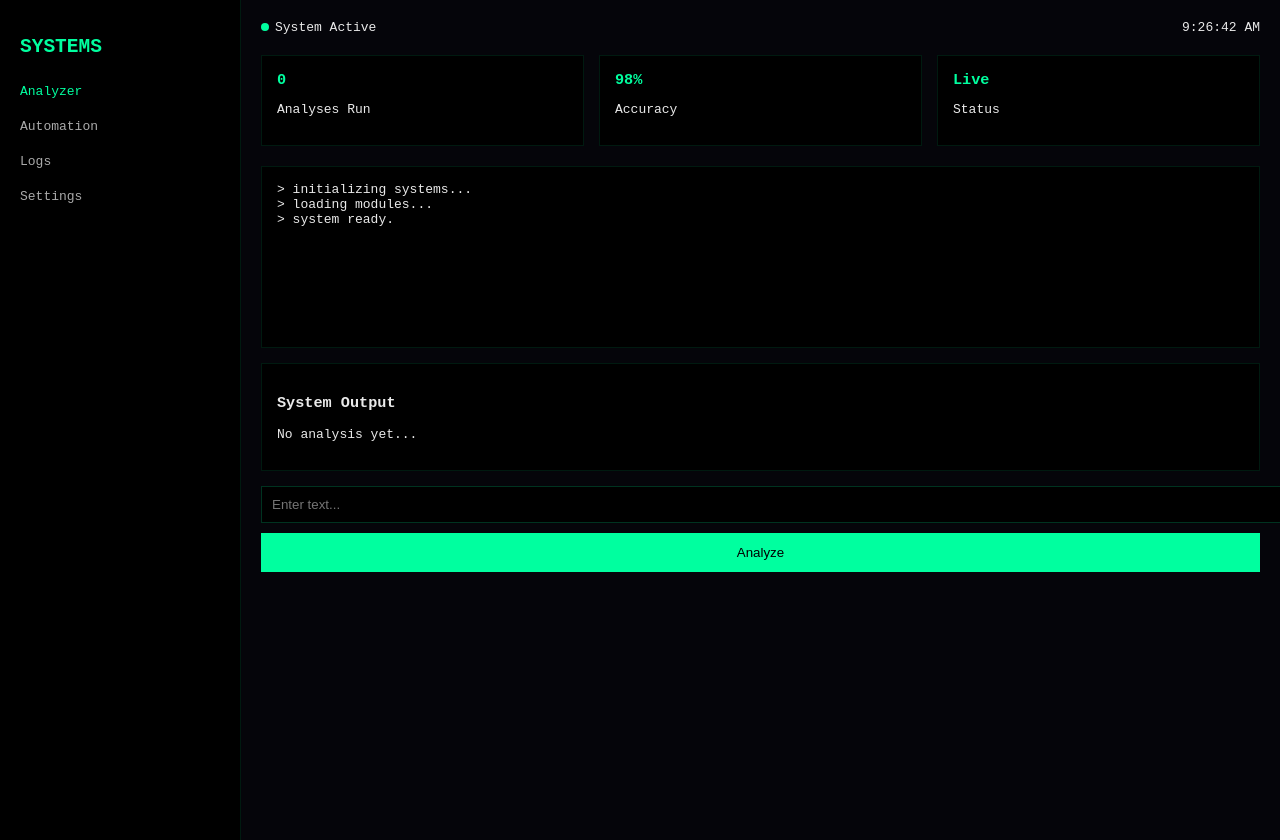
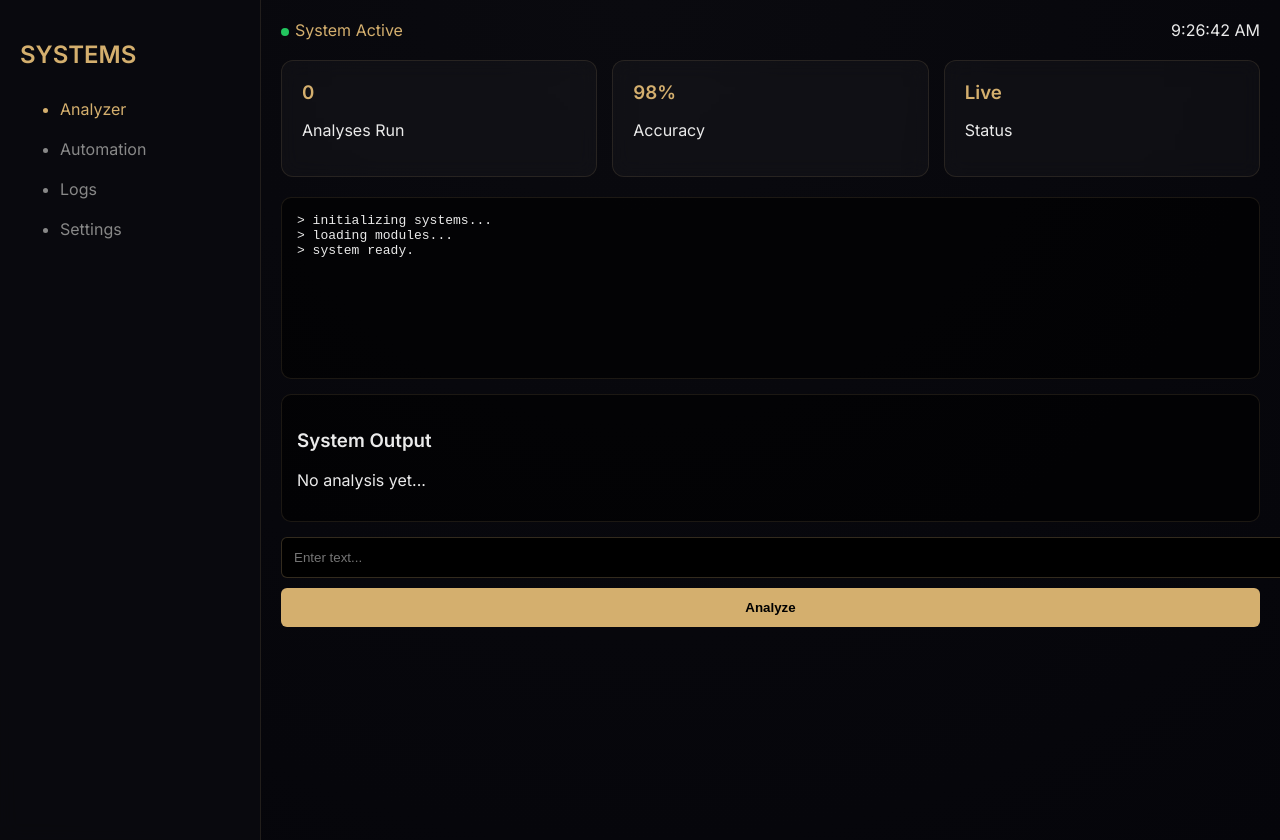
Before and after one commit to kennyorlando65-prog/nocturne-studio, a plain HTML site: page experiments.html in a window 1280 px wide. Drawn offline with Linux system fonts and the light colour scheme.

Commit message:
Update systems.css

```diff
--- a/css/systems.css
+++ b/css/systems.css
@@ -1,7 +1,9 @@
+@import url('https://fonts.googleapis.com/css2?family=Inter:wght@300;400;600&display=swap');
+
 body{
   margin:0;
-  font-family:monospace;
-  background:#05050a;
+  font-family:'Inter', sans-serif;
+  background:radial-gradient(circle at top,#0a0a0f,#05050a);
   color:#eaeaea;
 }
 
@@ -11,30 +13,26 @@ body{
 
 /* SIDEBAR */
 .sidebar{
-  width:200px;
-  background:#000;
+  width:220px;
+  background:rgba(10,10,15,0.9);
+  backdrop-filter:blur(10px);
+  border-right:1px solid rgba(255,215,150,0.1);
   padding:20px;
   height:100vh;
-  border-right:1px solid rgba(0,255,159,0.1);
 }
 
 .sidebar h2{
-  color:#00ff9f;
-}
-
-.sidebar ul{
-  list-style:none;
-  padding:0;
+  color:#d4af6e;
 }
 
 .sidebar li{
   padding:10px 0;
+  color:#888;
   cursor:pointer;
-  color:#aaa;
 }
 
 .sidebar li.active{
-  color:#00ff9f;
+  color:#d4af6e;
 }
 
 /* MAIN */
@@ -50,10 +48,14 @@ body{
   margin-bottom:20px;
 }
 
+.status{
+  color:#d4af6e;
+}
+
 .dot{
   width:8px;
   height:8px;
-  background:#00ff9f;
+  background:#22c55e;
   border-radius:50%;
   display:inline-block;
   margin-right:6px;
@@ -68,47 +70,68 @@ body{
 
 .stat{
   flex:1;
-  background:#000;
-  padding:15px;
-  border:1px solid rgba(0,255,159,0.1);
+  padding:20px;
+  border-radius:12px;
+  background:rgba(255,255,255,0.03);
+  backdrop-filter:blur(10px);
+  border:1px solid rgba(255,215,150,0.1);
+  transition:0.3s;
+}
+
+.stat:hover{
+  transform:translateY(-3px);
 }
 
 .stat h3{
-  color:#00ff9f;
+  color:#d4af6e;
   margin:0;
 }
 
 /* TERMINAL */
 .terminal{
-  background:#000;
+  background:rgba(0,0,0,0.6);
+  border:1px solid rgba(255,215,150,0.1);
   padding:15px;
+  border-radius:10px;
   min-height:150px;
-  border:1px solid rgba(0,255,159,0.1);
   margin-bottom:15px;
+  font-family:monospace;
 }
 
 /* RESULT */
 .result{
-  background:#000;
+  background:rgba(0,0,0,0.6);
+  border:1px solid rgba(255,215,150,0.1);
   padding:15px;
-  border:1px solid rgba(0,255,159,0.1);
+  border-radius:10px;
 }
 
 /* INPUT */
 input{
   width:100%;
-  padding:10px;
+  padding:12px;
   margin-top:15px;
   background:#000;
-  border:1px solid rgba(0,255,159,0.2);
-  color:#00ff9f;
+  border:1px solid rgba(255,215,150,0.2);
+  color:#d4af6e;
+  border-radius:6px;
 }
 
+/* BUTTON */
 button{
   width:100%;
   padding:12px;
   margin-top:10px;
-  background:#00ff9f;
+  background:#d4af6e;
   border:none;
   color:#000;
+  border-radius:6px;
+  font-weight:bold;
+  cursor:pointer;
+  transition:0.2s;
 }
+
+button:hover{
+  transform:translateY(-2px);
+  background:#f0c87c;
+}
```
